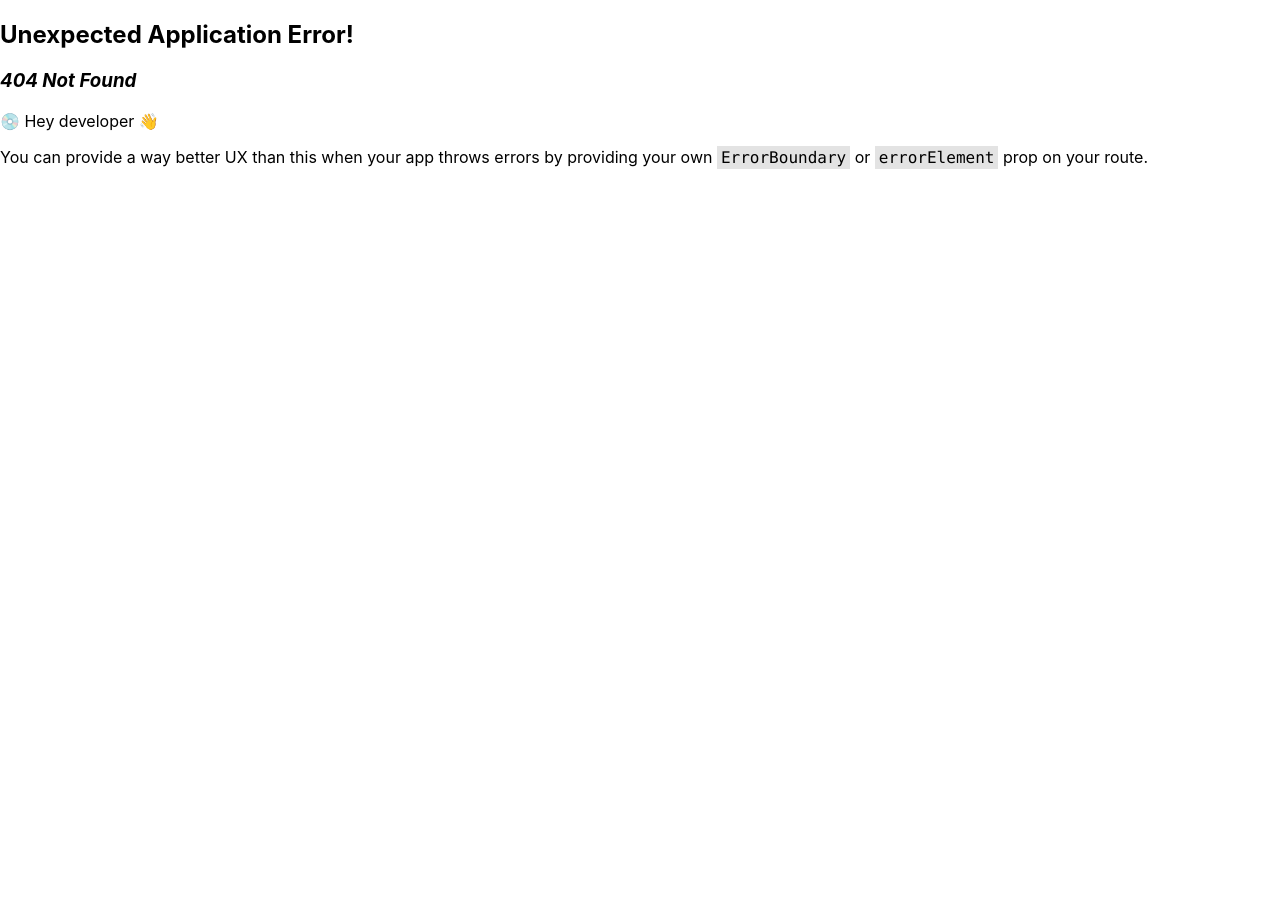
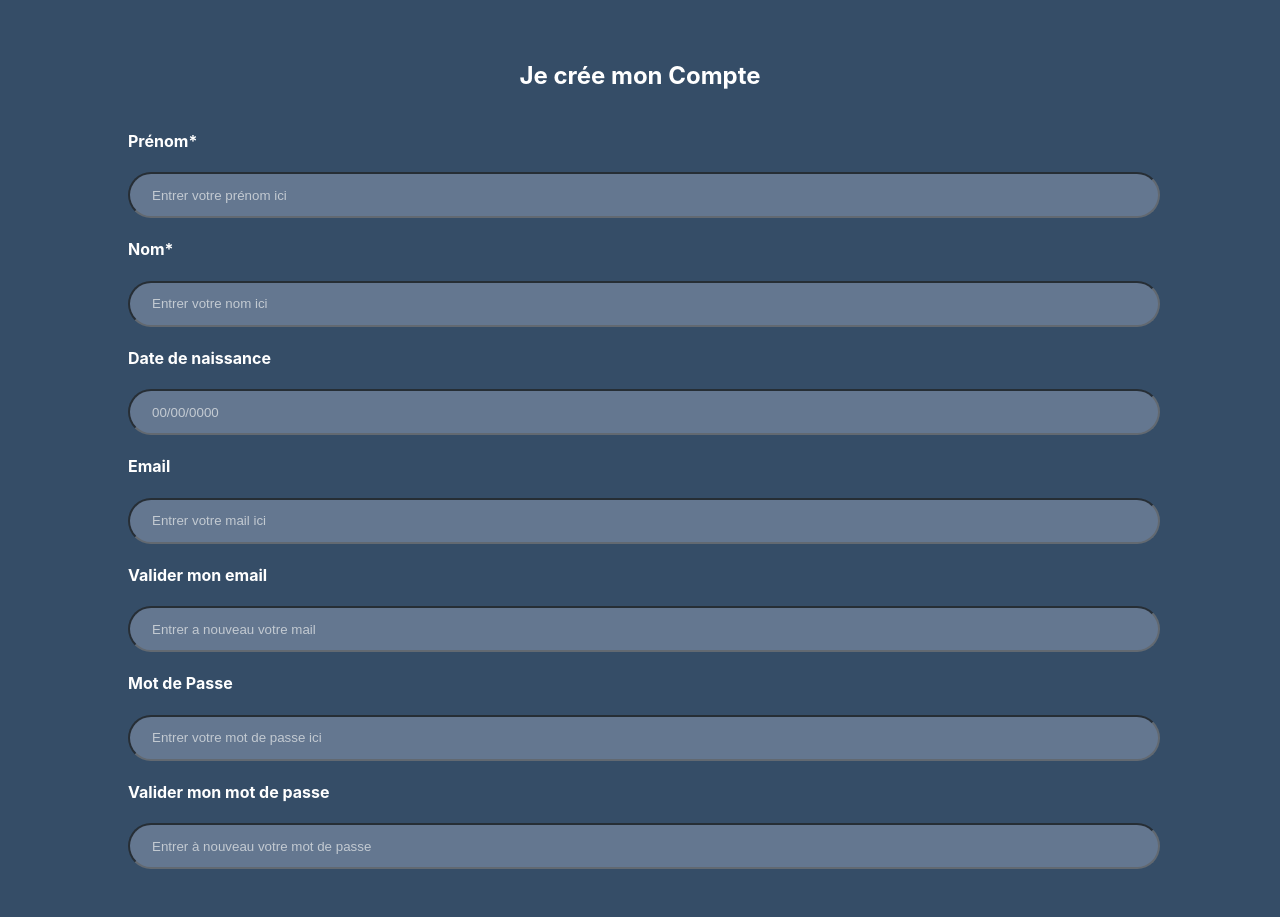
Before and after one commit to WildCodeSchool/2023-09-JS-BDX-P3-only-famous, a React (Vite) app in the folder frontend/: page /inscription in a window 1280 px wide. Before the commit this address had no page. Shown: the top 917 px of the page. Before the commit the page ends 800 px from the top, so only its background shows below. Built offline with nearby package versions, Linux system fonts and the light colour scheme.

Commit message:
création page inscription

```diff
--- a/frontend/package.json
+++ b/frontend/package.json
@@ -8,7 +8,8 @@
     "prop-types": "^15.8.1",
     "react": "^18.2.0",
     "react-dom": "^18.2.0",
-    "react-router-dom": "^6.14.2"
+    "react-router-dom": "^6.14.2",
+    "sass": "^1.69.5"
   },
   "devDependencies": {
     "@vitejs/plugin-react": "^4.0.3",
--- a/frontend/src/App.jsx
+++ b/frontend/src/App.jsx
@@ -1,42 +1,8 @@
-import Counter from "./components/Counter";
-import logo from "./assets/logo.svg";
-
+import "./styles/_index.scss";
 import "./App.css";
 
 function App() {
-  return (
-    <div className="App">
-      <header className="App-header">
-        <img src={logo} className="App-logo" alt="logo" />
-        <p>Hello Vite + React !</p>
-
-        <Counter />
-
-        <p>
-          Edit <code>App.jsx</code> and save to test HMR updates.
-        </p>
-        <p>
-          <a
-            className="App-link"
-            href="https://reactjs.org"
-            target="_blank"
-            rel="noopener noreferrer"
-          >
-            Learn React
-          </a>
-          {" | "}
-          <a
-            className="App-link"
-            href="https://vitejs.dev/guide/features.html"
-            target="_blank"
-            rel="noopener noreferrer"
-          >
-            Vite Docs
-          </a>
-        </p>
-      </header>
-    </div>
-  );
+  return <div className="App">hello</div>;
 }
 
 export default App;
--- a/frontend/src/components/Counter.jsx
+++ /dev/null
@@ -1,16 +0,0 @@
-import { useState } from "react";
-
-export default function Counter() {
-  const [count, setCount] = useState(0);
-
-  return (
-    <p>
-      <button
-        type="button"
-        onClick={() => setCount((oldCount) => oldCount + 1)}
-      >
-        count is: {count}
-      </button>
-    </p>
-  );
-}
--- /dev/null
+++ b/frontend/src/pages/Register.jsx
@@ -0,0 +1,45 @@
+import React from "react";
+
+function Register() {
+  return (
+    <div className="inscription_container">
+      <h2>Je crée mon Compte</h2>
+      <ul className="informations_inscription">
+        <li>
+          <h4>Prénom*</h4>
+          <input type="text" placeholder="Entrer votre prénom ici" />
+        </li>
+        <li>
+          <h4>Nom*</h4>
+          <input type="text" placeholder="Entrer votre nom ici" />
+        </li>
+        <li>
+          <h4>Date de naissance</h4>
+          <input type="text" placeholder="00/00/0000" />
+        </li>
+        <li>
+          <h4>Email</h4>
+          <input type="text" placeholder="Entrer votre mail ici" />
+        </li>
+        <li>
+          <h4>Valider mon email</h4>
+          <input type="text" placeholder="Entrer a nouveau votre mail" />
+        </li>
+        <li>
+          <h4>Mot de Passe</h4>
+          <input type="text" placeholder="Entrer votre mot de passe ici" />
+        </li>
+        <li>
+          <h4>Valider mon mot de passe</h4>
+          <input
+            type="text"
+            placeholder="Entrer à nouveau votre mot de passe"
+          />
+        </li>
+      </ul>
+      <button type="button">Créer mon compte</button>
+    </div>
+  );
+}
+
+export default Register;
--- /dev/null
+++ b/frontend/src/styles/_index.scss
@@ -0,0 +1 @@
+@import "./_inscription.scss";
--- /dev/null
+++ b/frontend/src/styles/_inscription.scss
@@ -0,0 +1,58 @@
+.inscription_container {
+  background-color: #354d67;
+  margin: 0 auto;
+  height: 1000px;
+  width: 100%;
+  text-align: center;
+  display: flex;
+  justify-content: center;
+  flex-direction: column;
+  color: white;
+
+  .informations_inscription {
+    margin: 0 auto;
+    width: 80%;
+    padding-left: 0;
+    padding-bottom: 50px;
+  }
+
+  ul {
+    list-style: none;
+    text-align: center;
+
+    li {
+      width: 100%;
+
+      h4 {
+        text-align: left;
+      }
+
+      input {
+        background-color: #7889a2;
+        height: 40px;
+        border-radius: 23px;
+        opacity: 70%;
+        width: 100%;
+        text-align: center;
+      }
+
+      ::placeholder {
+        color: white;
+        text-align: left;
+        padding-left: 20px;
+      }
+    }
+  }
+
+  button {
+    height: 40px;
+    border-radius: 23px;
+    width: 50%;
+    text-align: center;
+    margin: 0 auto;
+    border: none;
+    border: 1px solid orange;
+    color: white;
+    background-color: #354d67;
+  }
+}
```
Also changed, not shown: frontend/src/main.jsx (+5 -2 lines), 1 other file (tests, documents, lock files or other folders).
